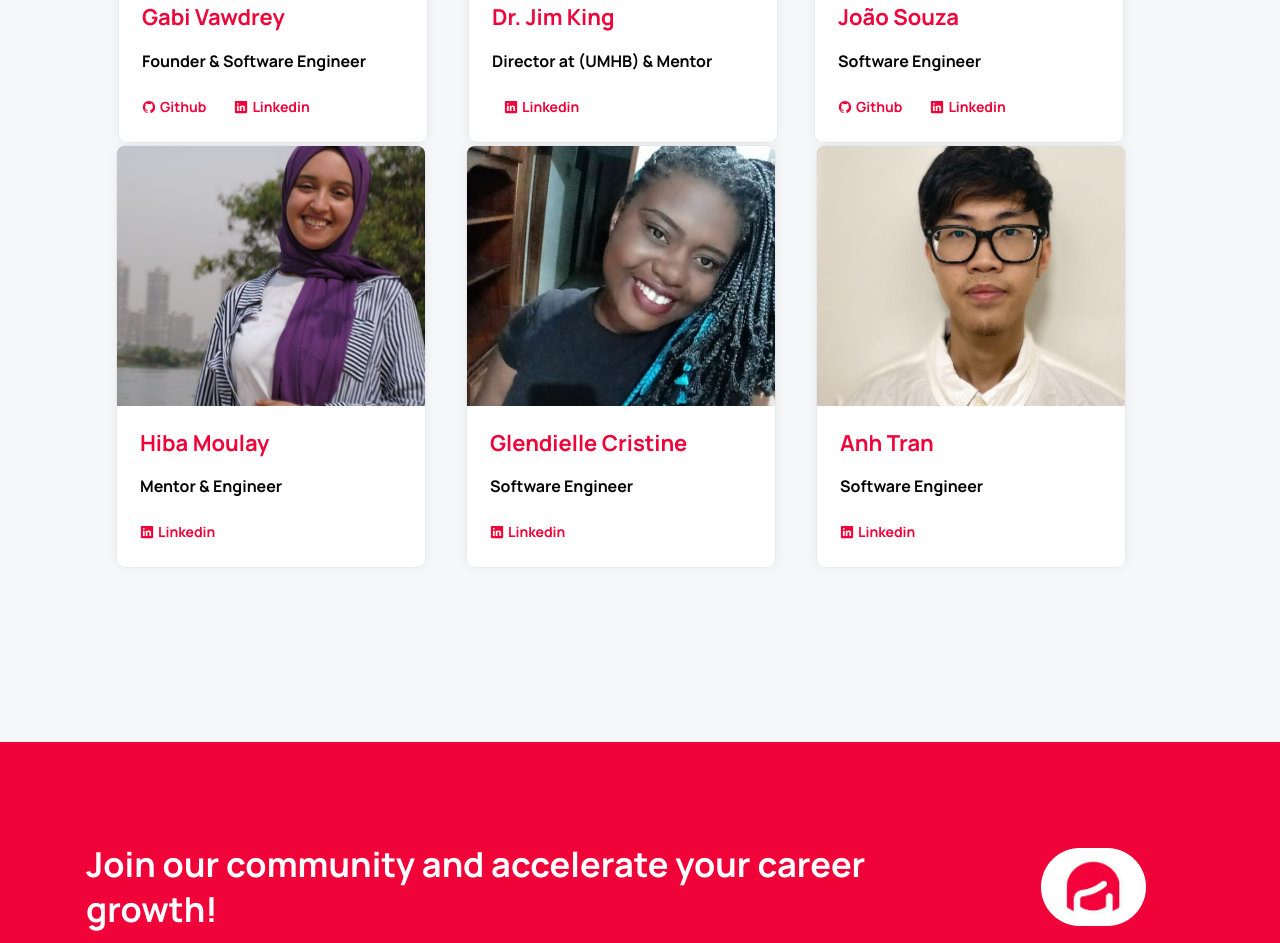
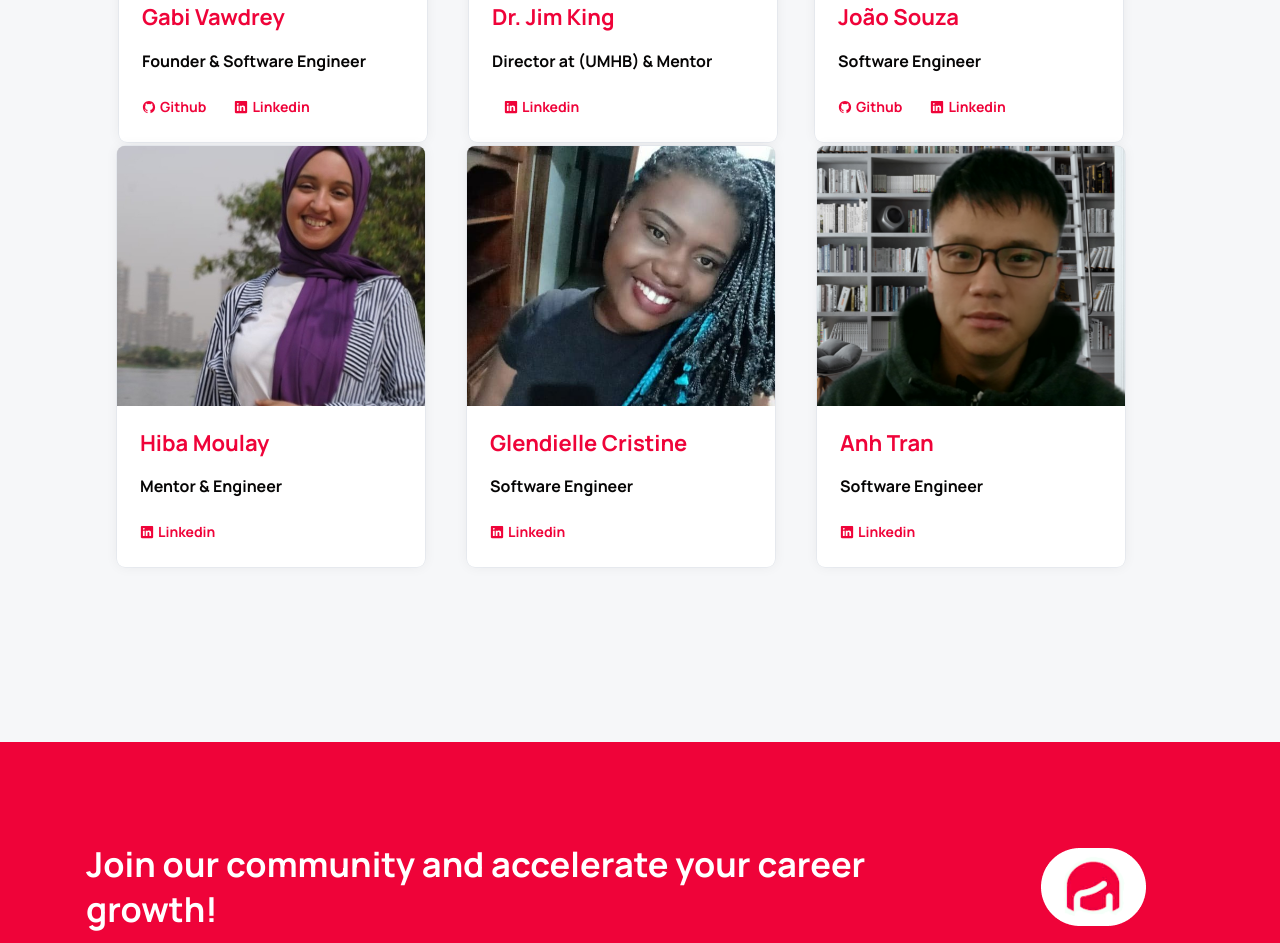
Before and after one commit to NinasTech/Ninastech-United, a plain HTML site: page index.html in a window 1280 px wide. Shown: the part 4064-5007 px from the top of the page. Drawn offline with nearby package versions, Linux system fonts and the light colour scheme; a web font is replaced by a local one.

Commit message:
update pic member

```diff
--- a/index.html
+++ b/index.html
@@ -242,11 +242,7 @@
                   accessible, and engaging.
                 </p>
 
-                <!-- <a href="#" class="btn-text">
-                    <span class="span">connect</span>
 
-                    <ion-icon name="arrow-forward-outline" aria-hidden="true"></ion-icon>
-                  </a> -->
 
               </div>
             </li>
@@ -673,7 +669,7 @@
                 <div class="project-card">
 
                   <figure class="card-banner img-holder">
-                    <img src="./assets/images/ahn.jpeg" loading="lazy" alt="Ultricies fusce porta elit"
+                    <img src="./assets/images/Anh Tran.png" loading="lazy" alt="Ultricies fusce porta elit"
                       class="img-cover">
                   </figure>
 
@@ -739,52 +735,6 @@
 
     </article>
   </main>
-  <!--
-
-  <footer>
-    <div class="redes-sociais">
-      <ul>
-        <li>
-          <ion-icon name="logo-facebook"></ion-icon><a href="https://www.facebook.com/groups/ninastechbrasileiras"><i
-              class="fab fa-facebook"></i></a>
-        </li>
-
-        <li>
-          <ion-icon name="logo-instagram"></ion-icon><a href="https://www.instagram.com/ninas_tech/"><i
-              class="fab fa-instagram"></i></a>
-        </li>
-
-        <li>
-          <ion-icon name="logo-twitter"></ion-icon><a href="https://twitter.com/NinasTech"><i
-              class="fab fa-twitter"></i></a>
-        </li>
-
-        <li>
-          <ion-icon name="logo-tiktok"></ion-icon><a href="https://www.tiktok.com/@ninas_tech"><i
-              class="fab fa-tiktok"></i></a>
-        </li>
-
-        <li>
-          <ion-icon name="logo-linkedin"></ion-icon><a href="https://www.linkedin.com/company/ninastech/"><i
-              class="fab fa-linkedin"></i></a>
-        </li>
-
-        <li>
-          <ion-icon name="logo-youtube"></ion-icon><a href="https://www.youtube.com/@ninastech777"><i
-              class="fab fa-youtube"></i></a>
-        </li>
-
-        <li>
-          <ion-icon name="logo-discord"></ion-icon><a href="https://discord.com/invite/nAXQjHg7v5"><i
-              class="fab fa-discord"></i></a>
-        </li>
-      </ul>
-    </div>
-  </footer>
-
-  <script type="module" src="https://unpkg.com/ionicons@5.5.2/dist/ionicons/ionicons.esm.js"></script>
-  <script nomodule src="https://unpkg.com/ionicons@5.5.2/dist/ionicons/ionicons.js"></script> -->
-
 
 
   <script src="./assets/js/script.js"></script>
```
Also changed, not shown: assets/images/Anh Tran.png (added).
